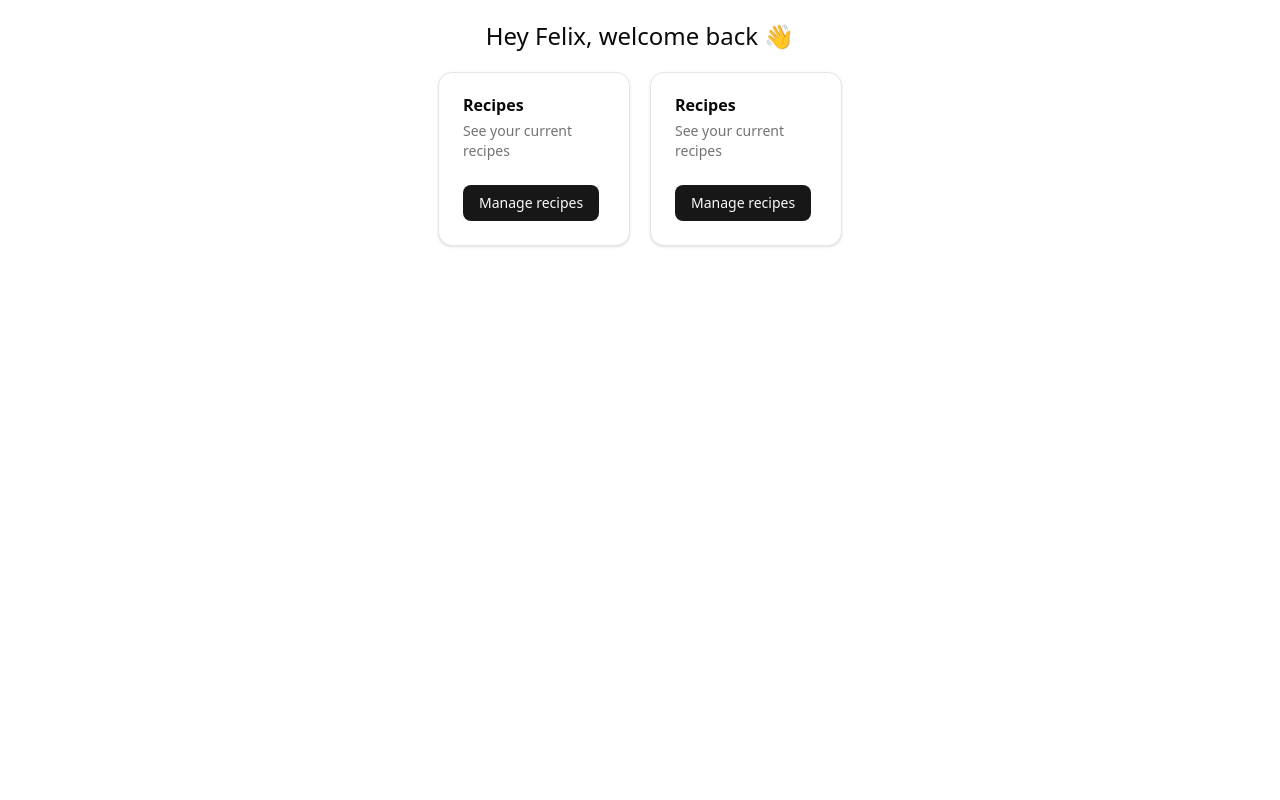
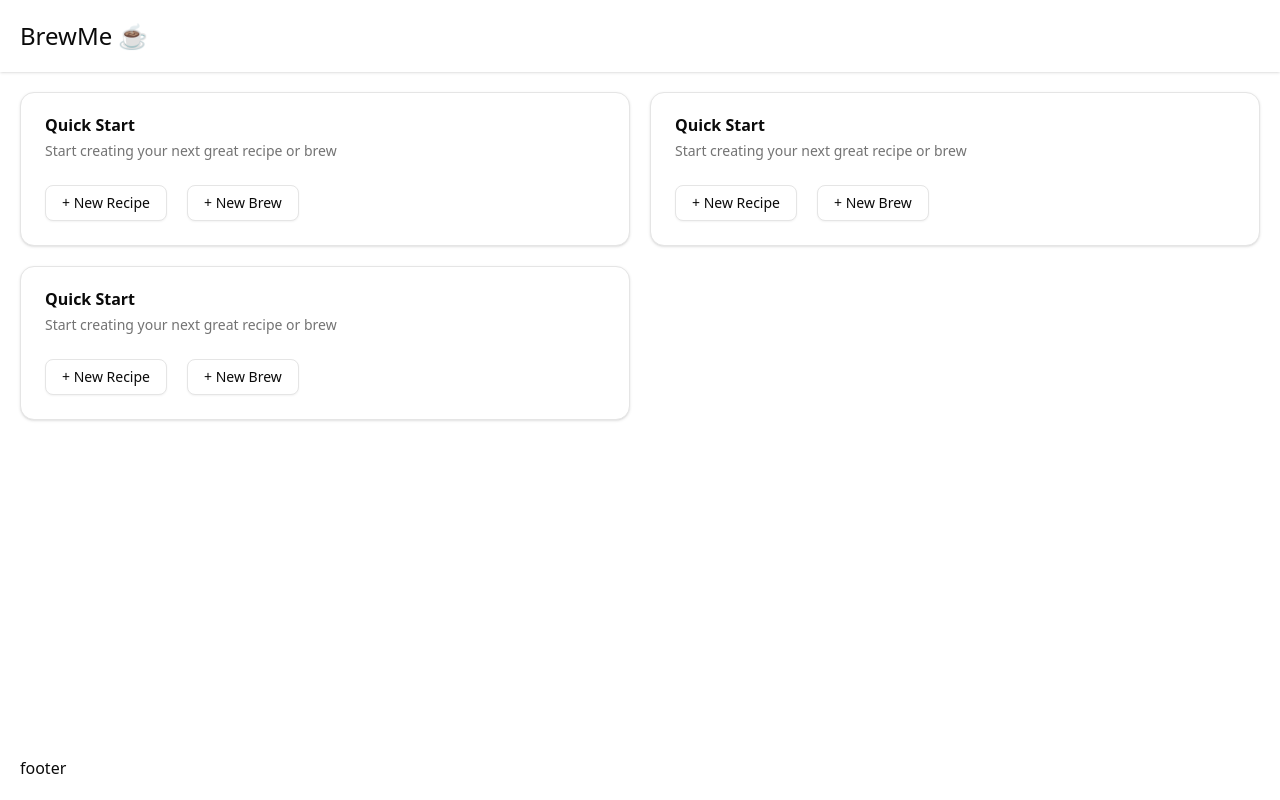
Before and after one commit to fwiedmann/brewMe, a Next.js app: page / in a window 1280 px wide. Built offline with nearby package versions, Linux system fonts and the light colour scheme.

Commit message:
feat: continue ui scribbles

```diff
--- /dev/null
+++ b/src/app/components/quick-start/quickStart.tsx
@@ -0,0 +1,29 @@
+import { Button } from "@/components/ui/button";
+import {
+  Card,
+  CardContent,
+  CardDescription,
+  CardHeader,
+  CardTitle,
+} from "@/components/ui/card";
+
+export default function QuickStart() {
+  return (
+    <div className="">
+      <Card>
+        <CardHeader>
+          <CardTitle>Quick Start</CardTitle>
+          <CardDescription>
+            Start creating your next great recipe or brew
+          </CardDescription>
+        </CardHeader>
+        <CardContent>
+          <div className="flex flex-row justify-evenly lg:justify-start lg:gap-5">
+            <Button variant="outline">+ New Recipe</Button>
+            <Button variant="outline">+ New Brew</Button>
+          </div>
+        </CardContent>
+      </Card>
+    </div>
+  );
+}
--- a/src/app/page.tsx
+++ b/src/app/page.tsx
@@ -1,14 +1,20 @@
-import RecipeHomeCard from "./recipes/homeCard";
+import QuickStart from "./components/quick-start/quickStart";
 
 export default function Home() {
   return (
-    <div className="flex flex-col items-center justify-center gap-5">
-      <div className="pt-5">
-        <h1 className="text-2xl">Hey Felix, welcome back 👋</h1>
+    <div className="min-h-screen flex flex-col">
+      <div className="flex flex-row justify-items-center sticky top-0 z-50 bg-background p-5 shadow">
+        <h1 className="text-2xl">BrewMe ☕</h1>
       </div>
-      <div className="flex flex-col lg:flex-row  flex-wrap gap-5">
-        <RecipeHomeCard></RecipeHomeCard>
-        <RecipeHomeCard></RecipeHomeCard>
+      <div className="flex-1">
+        <div className="grid gap-5 grid-cols-1 lg:grid-cols-2 overflow-y-auto p-5">
+          <QuickStart />
+          <QuickStart />
+          <QuickStart />
+        </div>
+      </div>
+      <div className="py-5 px-5">
+        <p>footer</p>
       </div>
     </div>
   );
```
